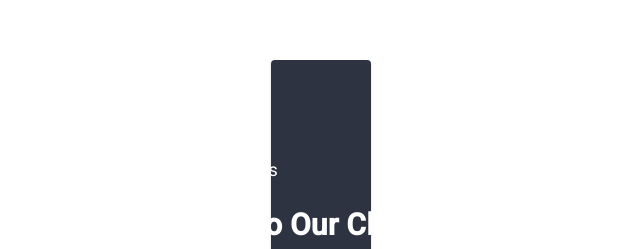
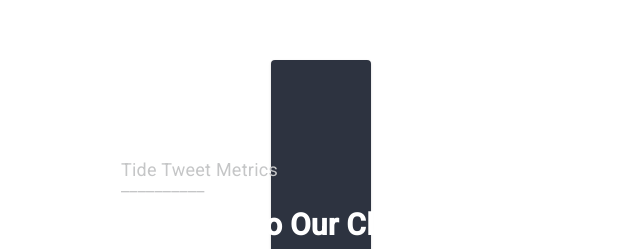
Before and after one commit to tefreeman/TideTweetMetrics, an Angular app in the folder angular/classifier/: page / in a window 1280 px wide. Shown: the part 140-389 px from the top of the page, without its empty margins (379-1019 px from the left). Built offline with nearby package versions, Linux system fonts and the light colour scheme; no server answers.

Commit message:
little change

```diff
--- a/angular/classifier/src/app/app.component.scss
+++ b/angular/classifier/src/app/app.component.scss
@@ -26,7 +26,7 @@
     margin-bottom: 20px;
 }
 .title-small-text {
-    color: white;
+    color: #c5c6c7;
     font-size: 18px;
     margin-bottom:-5px;
 }
```
